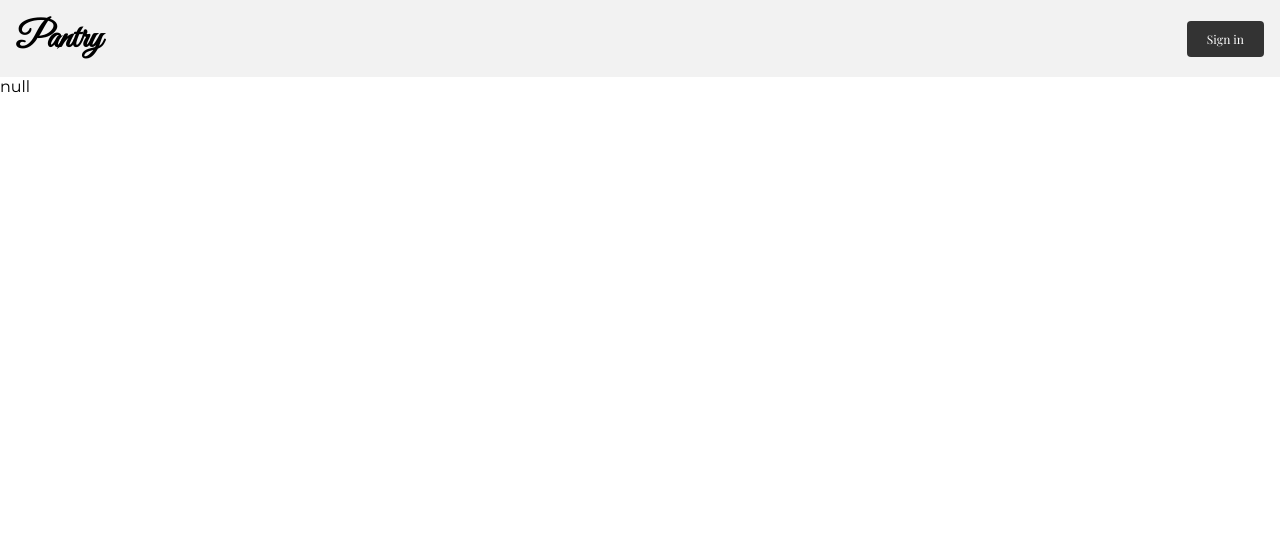
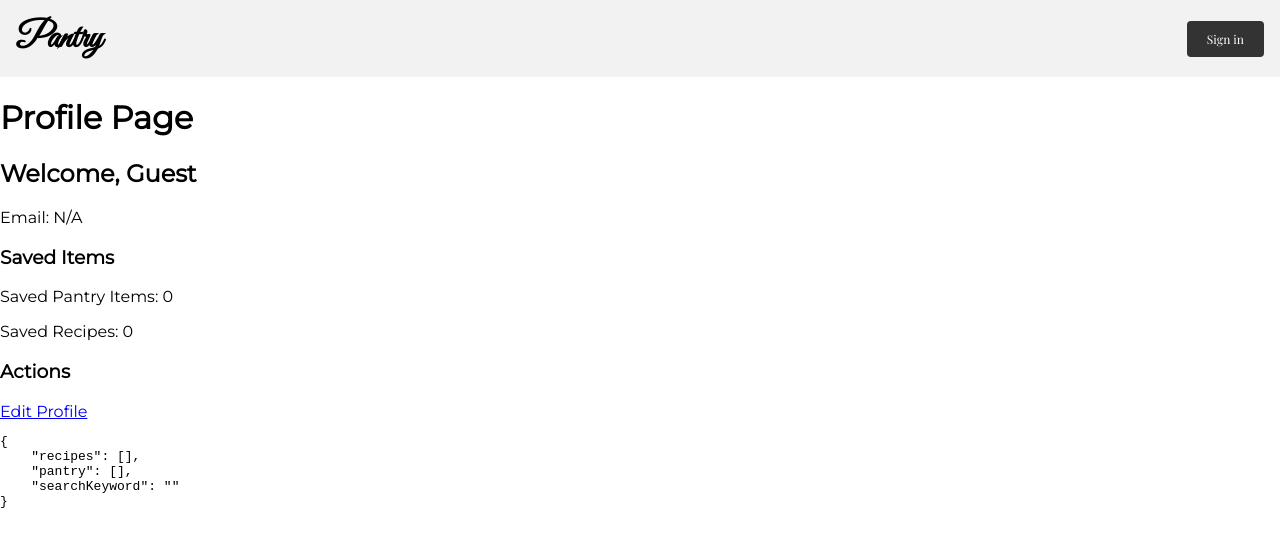
Before and after one commit to kurtmgray/pantry, a Next.js app: page /profile in a window 1280 px wide. Shown: the top 546 px of the page. Built offline with nearby package versions, Linux system fonts and the light colour scheme; no server answers.

Commit message:
auth redirect

```diff
--- a/app/api/auth/[...nextauth]/route.ts
+++ b/app/api/auth/[...nextauth]/route.ts
@@ -44,6 +44,7 @@ export const authOptions: NextAuthOptions = {
           console.log("no match");
           return null;
         }
+        console.log(user)
         // this return gets passed to the jwt callback below
         return {
           id: user.id.toString(),
@@ -75,6 +76,9 @@ export const authOptions: NextAuthOptions = {
       }
       return token;
     },
+    redirect({ url, baseUrl }) {
+      return `${baseUrl}/dashboard`;
+    },
   },
 };
 
--- a/app/api/users/route.ts
+++ b/app/api/users/route.ts
@@ -1,5 +1,6 @@
 import { NextRequest, NextResponse } from "next/server";
-
+import { prisma } from "@/lib/prisma";
+import { getUserById } from "@/lib/prisma";
 //TODO: finish this to get user -> for use on /profile
 //TODO: standardize return on all api routes, use http status codes
 
@@ -7,7 +8,7 @@ export async function GET(request: NextRequest) {
     const userId = request.nextUrl.searchParams.get("id");
     if (userId) {
       try {
-          const recipes = await getRecipesById(parseInt(userId));
+          const recipes = await getUserById(parseInt(userId));
           return NextResponse.json(recipes);
         } catch (error) {
           return NextResponse.error();
--- a/app/components/AuthButtons.tsx
+++ b/app/components/AuthButtons.tsx
@@ -12,10 +12,7 @@ export const LoginButton = () => {
 
 export const LogoutButton = () => {
   return (
-    <button
-      className="navbar__button"
-      onClick={() => signOut({ callbackUrl: "/" })}
-    >
+    <button className="navbar__button" onClick={() => signOut()}>
       Sign Out
     </button>
   );
--- a/app/profile/page.tsx
+++ b/app/profile/page.tsx
@@ -1,8 +1,28 @@
-import { getServerSession } from "next-auth";
-import { authOptions } from "../api/auth/[...nextauth]/route";
-import { redirect } from "next/navigation";
+"use client";
+import { useEffect } from "react";
+import { useGlobalState } from "../providers";
+import { useSession } from "next-auth/react";
+import Link from "next/link";
 
-export default async function Profile() {
-  const session = await getServerSession(authOptions);
-  return <div>{JSON.stringify(session, null, 4)}</div>;
+export default function Profile() {
+  const session = useSession();
+  const { state, setState } = useGlobalState();
+
+  const user = session.data?.user; // Assuming your session data contains user information
+  const { pantry, recipes } = state;
+
+  return (
+    <div>
+      <h1>Profile Page</h1>
+      <h2>Welcome, {user?.name || "Guest"}</h2>
+      <p>Email: {user?.email || "N/A"}</p>
+      <h3>Saved Items</h3>
+      <p>Saved Pantry Items: {pantry.length}</p>
+      <p>Saved Recipes: {recipes.length}</p>
+
+      <h3>Actions</h3>
+      <Link href="/profile/edit">Edit Profile</Link>
+      <pre>{JSON.stringify(state, null, 4)}</pre>
+    </div>
+  );
 }
--- a/middleware.ts
+++ b/middleware.ts
@@ -3,8 +3,9 @@ export { default } from "next-auth/middleware";
 export const config = {
   matcher: [
     "/dashboard/",
-    "/app/:path*", // protects app and all subdirectories
+    // "/app/:path*", // protects app and all subdirectories
     "/pantry",
     "/recipes",
+    "/profile",
   ],
 };
```
